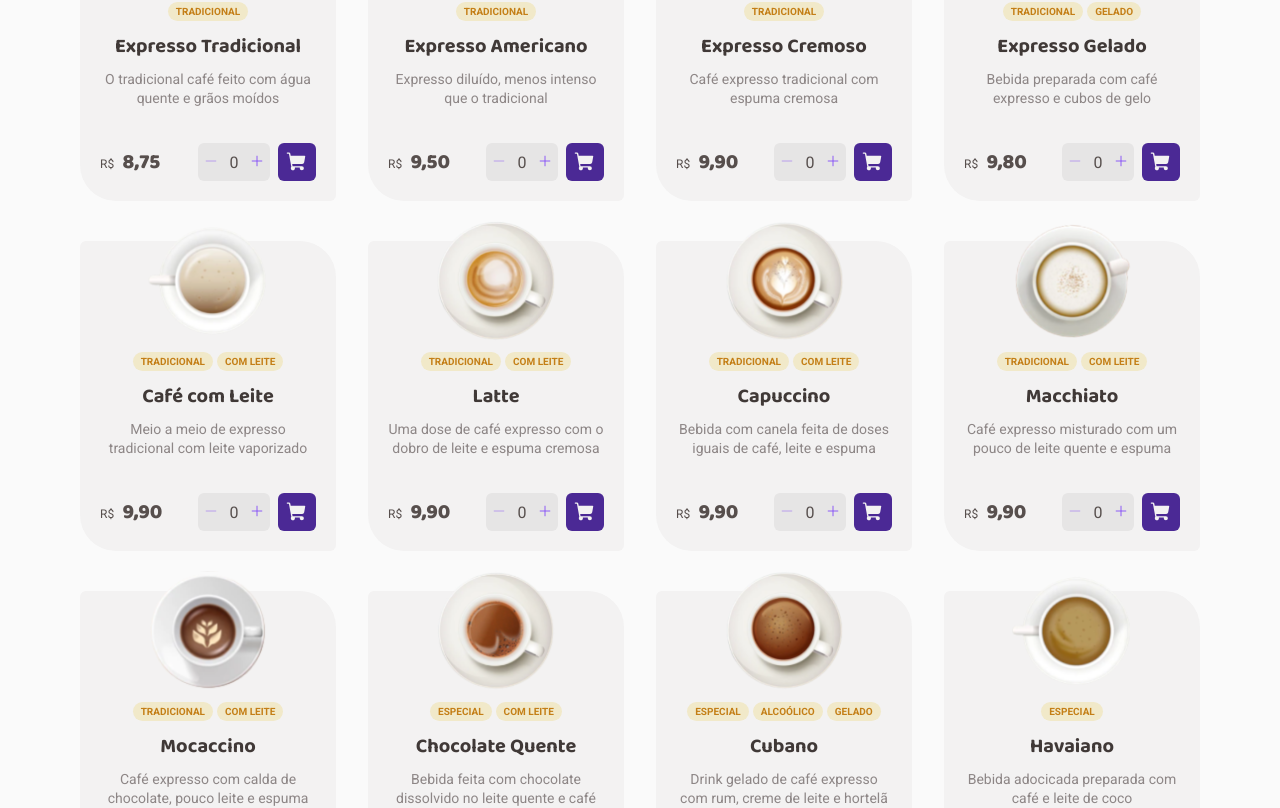
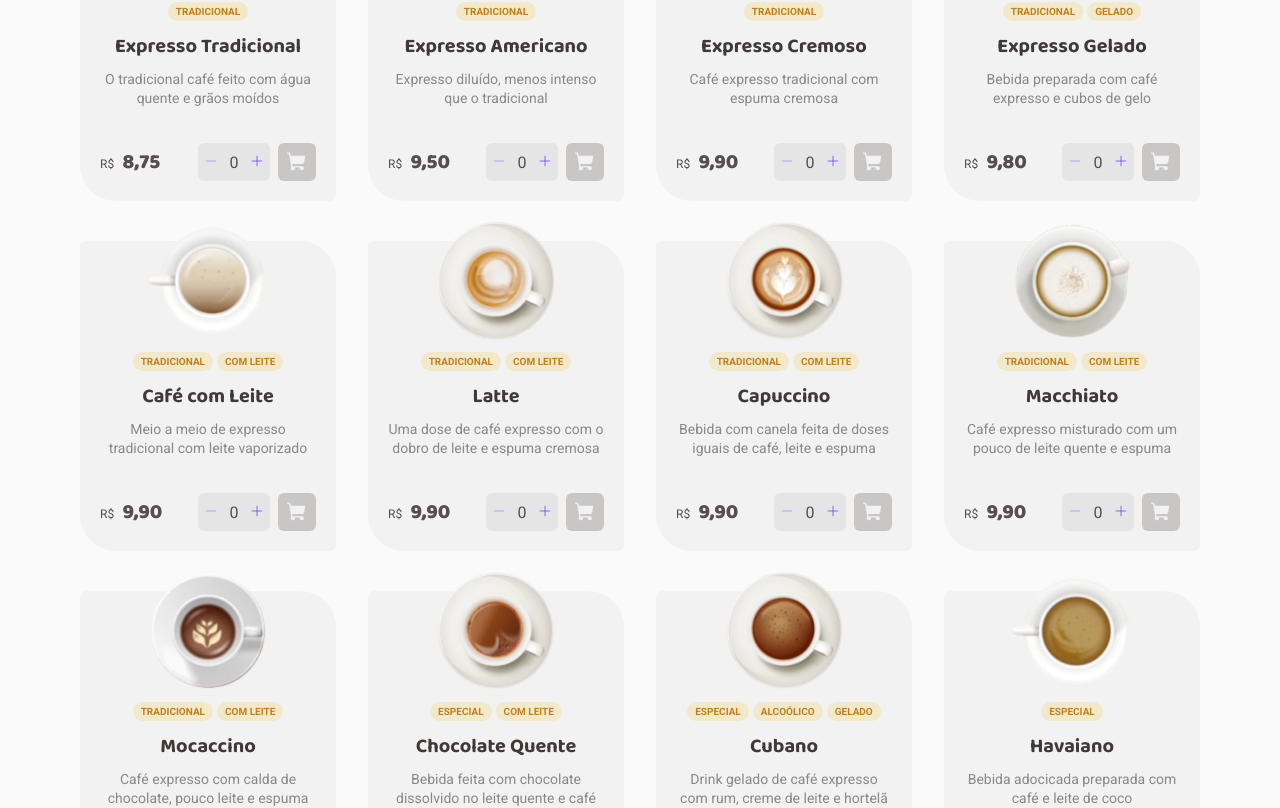
Before and after one commit to steniomoreira/cofee-delivery, a React (Vite) app: page / in a window 1280 px wide. Shown: the part 894-1702 px from the top of the page. Built offline with nearby package versions, Linux system fonts and the light colour scheme; data requests are answered from the project's data file.

Commit message:
refactor: disabled button add coffee cart

```diff
--- a/src/components/coffeeCard/CoffeeCard.tsx
+++ b/src/components/coffeeCard/CoffeeCard.tsx
@@ -87,7 +87,10 @@ export function CoffeeCard({ coffee }: CooffeeProps) {
             handleIncrement={handleIncrement}
             handleDecrement={handleDecrement}
           />
-          <button onClick={() => handleAddCoffeeCart()}>
+          <button
+            onClick={() => handleAddCoffeeCart()}
+            disabled={counter === 0}
+          >
             <ShoppingCart size={22} weight="fill" />
           </button>
         </ActionContainer>
--- a/src/components/coffeeCard/styles.ts
+++ b/src/components/coffeeCard/styles.ts
@@ -100,12 +100,18 @@ export const ActionContainer = styled.div`
     color: ${(props) => props.theme.baseCard};
     cursor: pointer;
 
-    :hover {
+    :not(:disabled):hover {
       background: ${(props) => props.theme.purple};
     }
 
     :focus {
       box-shadow: 0 0 0 1px ${(props) => props.theme.baseCard};
     }
+
+    :disabled {
+      opacity: 0.4;
+      cursor: not-allowed;
+      background: ${(props) => props.theme.baseLabel};
+    }
   }
 `
--- a/src/components/header/styles.ts
+++ b/src/components/header/styles.ts
@@ -5,6 +5,7 @@ export const HeaderContainer = styled.header`
   top: 0;
   width: 100%;
   background: ${(props) => props.theme.background};
+  z-index: 1;
 `
 
 export const HeaderWrapper = styled.div`
```
